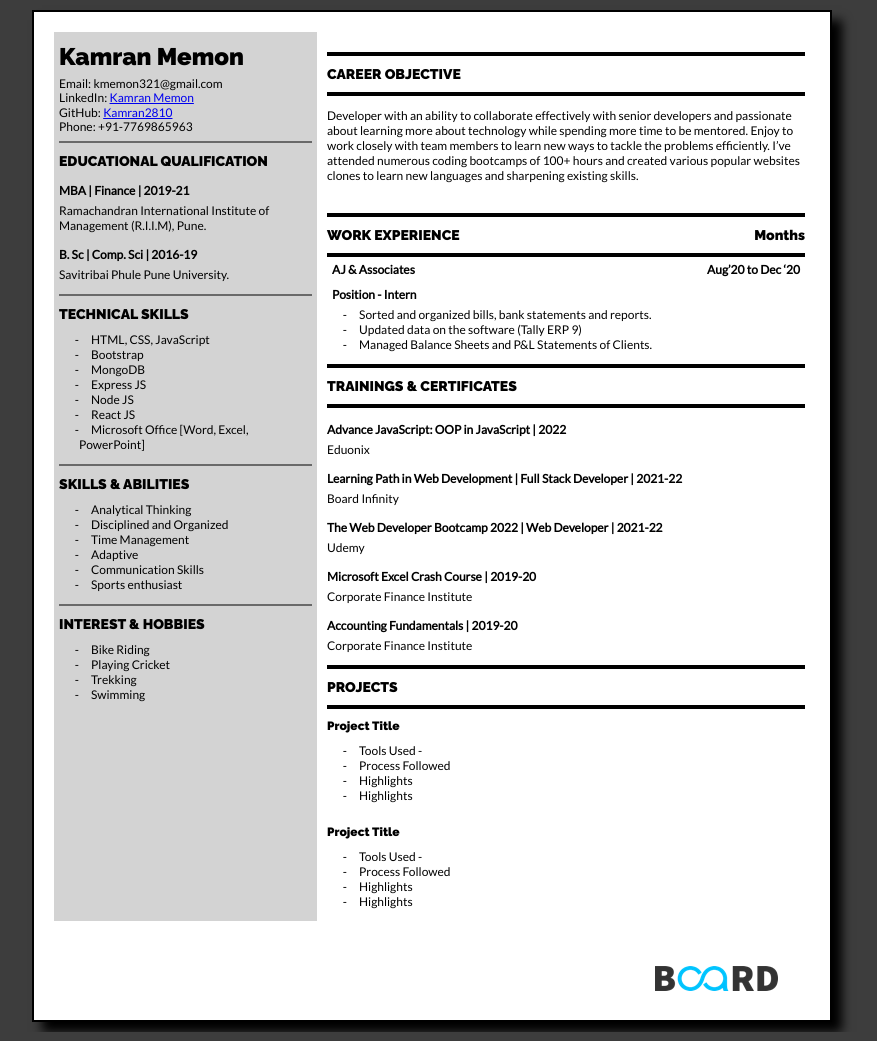
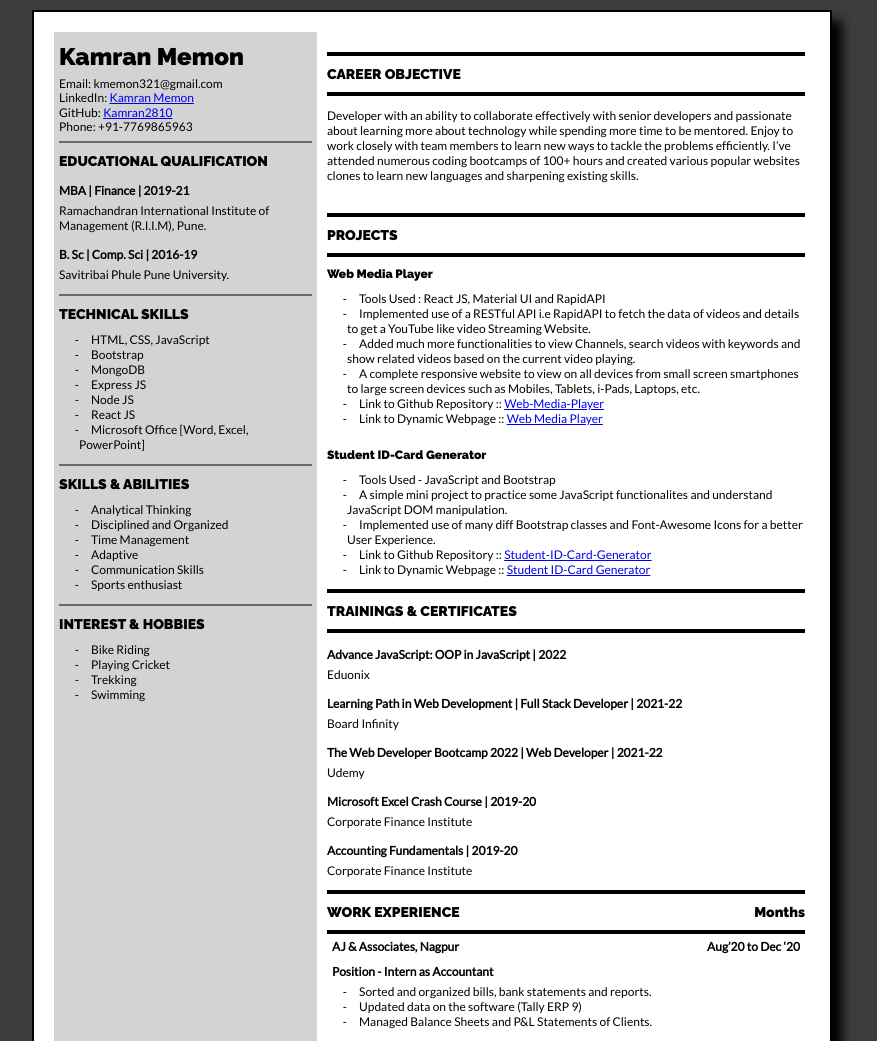
Before and after one commit to Kamran2810/resume_template, a plain HTML site: page index.html in a window 1280 px wide. Shown: the top 1041 px of the page, without its empty margins (208-1085 px from the left). Drawn offline with Linux system fonts and the light colour scheme.

Commit message:
Projects Added

```diff
--- a/index.html
+++ b/index.html
@@ -99,25 +99,48 @@
           </div>
         </div>
         <br>
-        <div class="block-r2">
+
+
+
+        <div class="block-r4">
           <hr>
-          <div class="two-parts">
-          <div><h5 class="rhs-heading">WORK EXPERIENCE</h5></div>
-          <div><h5 class="rhs-heading">Months</h5></div>
-          </div>
+          <h5 class="rhs-heading">PROJECTS</h5>
           <hr>
-          <div class="rhs-desc">
-            <div class="two-parts">
-              <div><h4 class="company">AJ & Associates</h4></div>
-              <div><h4 class="duration">Aug’20 to Dec ‘20</h4></div>
-            </div>
-            <h4 class="position">Position - Intern</h4>
+          <div class="projects">
+            <h4 class="title">Web Media Player</h4>
+            <div class="details">
             <ul>
-              <li>&emsp;Sorted and organized bills, bank statements and reports.</li>
-              <li>&emsp;Updated data on the software (Tally ERP 9)</li>
-              <li>&emsp;Managed Balance Sheets and P&L Statements of Clients.</li>
+              <li>&emsp;Tools Used : React JS, Material UI and RapidAPI</li>
+              <li>&emsp;Implemented use of a RESTful API i.e RapidAPI to fetch the data of videos and details to get a YouTube like video Streaming Website. </li>
+              <li>&emsp;Added much more functionalities to view Channels, search videos with keywords and show related videos based on the current video playing.  </li>
+              <li>&emsp;A complete responsive website to view on all devices from small screen smartphones to large screen devices such as Mobiles, Tablets, i-Pads, Laptops, etc.</li>
+              <li>&emsp;Link to Github Repository :: <a href="https://github.com/Kamran2810/web_media_player" target="_blank">Web-Media-Player</a></li>
+              <li>&emsp;Link to Dynamic Webpage  :: <a href="https://stalwart-pixie-c0563b.netlify.app/" target="_blank">Web Media Player</a></li>
             </ul>
             </div>
+
+             <div class="projects">
+            <h4 class="title">Student ID-Card Generator </h4>
+            <div class="details">
+            <ul>
+              <li>&emsp;Tools Used - JavaScript and Bootstrap</li>
+              <li>&emsp;A simple mini project to practice some JavaScript functionalites and understand JavaScript DOM manipulation.</li>
+              <li>&emsp;Implemented use of many diff Bootstrap classes and Font-Awesome Icons for a better User Experience.</li>
+              <li>&emsp;Link to Github Repository :: <a href="https://github.com/Kamran2810/ID-Card-Generator.git" target="_blank">Student-ID-Card-Generator</a></li>
+              <li>&emsp;Link to Dynamic Webpage  :: <a href="https://kamran2810.github.io/ID-Card-Generator/" target="_blank">Student ID-Card Generator</a></li>
+            </ul>
+            </div>
+
+             <!-- <div class="projects">
+            <h4 class="title">Project Title</h4>
+            <div class="details">
+            <ul>
+              <li>&emsp;Tools Used - </li>
+              <li>&emsp;Process Followed</li>
+              <li>&emsp;Highlights</li>
+              <li>&emsp;Highlights</li>
+            </ul>
+            </div> -->
           </div>
 
           <div class="block-r3">
@@ -137,43 +160,27 @@
             <p>Corporate Finance Institute</p>
         </div>
 
-        <div class="block-r4">
+                  <div class="block-r2">
           <hr>
-          <h5 class="rhs-heading">PROJECTS</h5>
+          <div class="two-parts">
+          <div><h5 class="rhs-heading">WORK EXPERIENCE</h5></div>
+          <div><h5 class="rhs-heading">Months</h5></div>
+          </div>
           <hr>
-          <div class="projects">
-            <h4 class="title">Project Title</h4>
-            <div class="details">
+          <div class="rhs-desc">
+            <div class="two-parts">
+              <div><h4 class="company">AJ & Associates, Nagpur</h4></div>
+              <div><h4 class="duration">Aug’20 to Dec ‘20</h4></div>
+            </div>
+            <h4 class="position">Position - Intern as Accountant</h4>
             <ul>
-              <li>&emsp;Tools Used - </li>
-              <li>&emsp;Process Followed</li>
-              <li>&emsp;Highlights</li>
-              <li>&emsp;Highlights</li>
+              <li>&emsp;Sorted and organized bills, bank statements and reports.</li>
+              <li>&emsp;Updated data on the software (Tally ERP 9)</li>
+              <li>&emsp;Managed Balance Sheets and P&L Statements of Clients.</li>
             </ul>
           </div>
-
-             <div class="projects">
-            <h4 class="title">Project Title</h4>
-            <div class="details">
-            <ul>
-              <li>&emsp;Tools Used - </li>
-              <li>&emsp;Process Followed</li>
-              <li>&emsp;Highlights</li>
-              <li>&emsp;Highlights</li>
-            </ul>
         </div>
 
-             <!-- <div class="projects">
-            <h4 class="title">Project Title</h4>
-            <div class="details">
-            <ul>
-              <li>&emsp;Tools Used - </li>
-              <li>&emsp;Process Followed</li>
-              <li>&emsp;Highlights</li>
-              <li>&emsp;Highlights</li>
-            </ul>
-            </div> -->
-          </div>
         </div>
       </section>
 </div>
```
Lines whose indentation alone changed are shown as unchanged.
